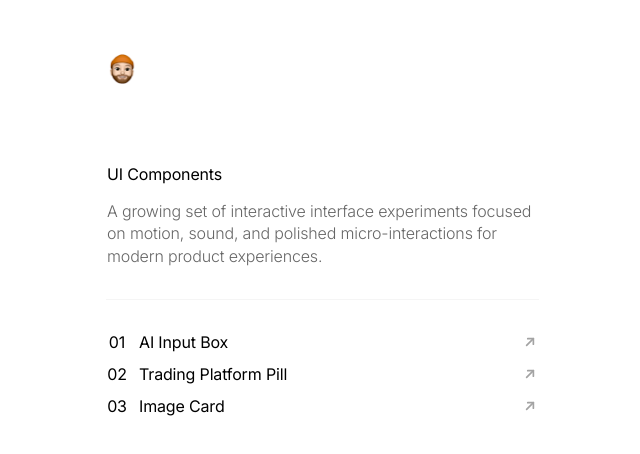
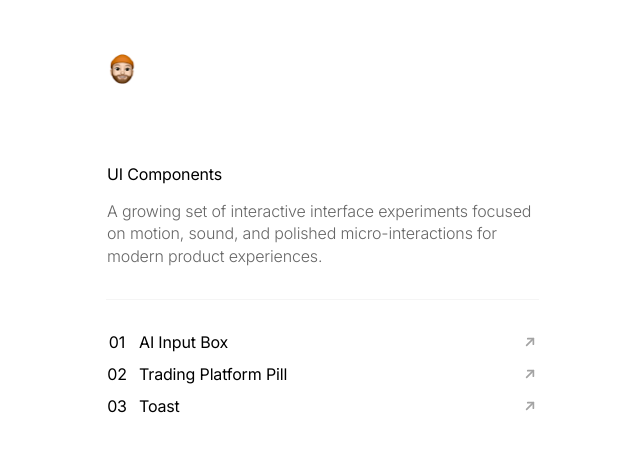
Before and after one commit to aaaronvale/ui-components, a plain HTML site: page index.html in a window 1280 px wide. Shown: the full height of the page, 317-957 px from the left. Drawn offline with Linux system fonts and the light colour scheme.

Commit message:
Rename Image Card to Toast

```diff
--- a/index.html
+++ b/index.html
@@ -241,7 +241,7 @@
         <a class="component-row" href="./codex-connect-card/">
           <span class="component-name">
             <span class="component-number">03</span>
-            <span class="component-title">Image Card</span>
+            <span class="component-title">Toast</span>
           </span>
           <span class="component-action" aria-label="Open">
             <svg viewBox="0 0 16 16" aria-hidden="true">
```
Also changed, not shown: codex-connect-card/index.html (+1 -1 lines).
